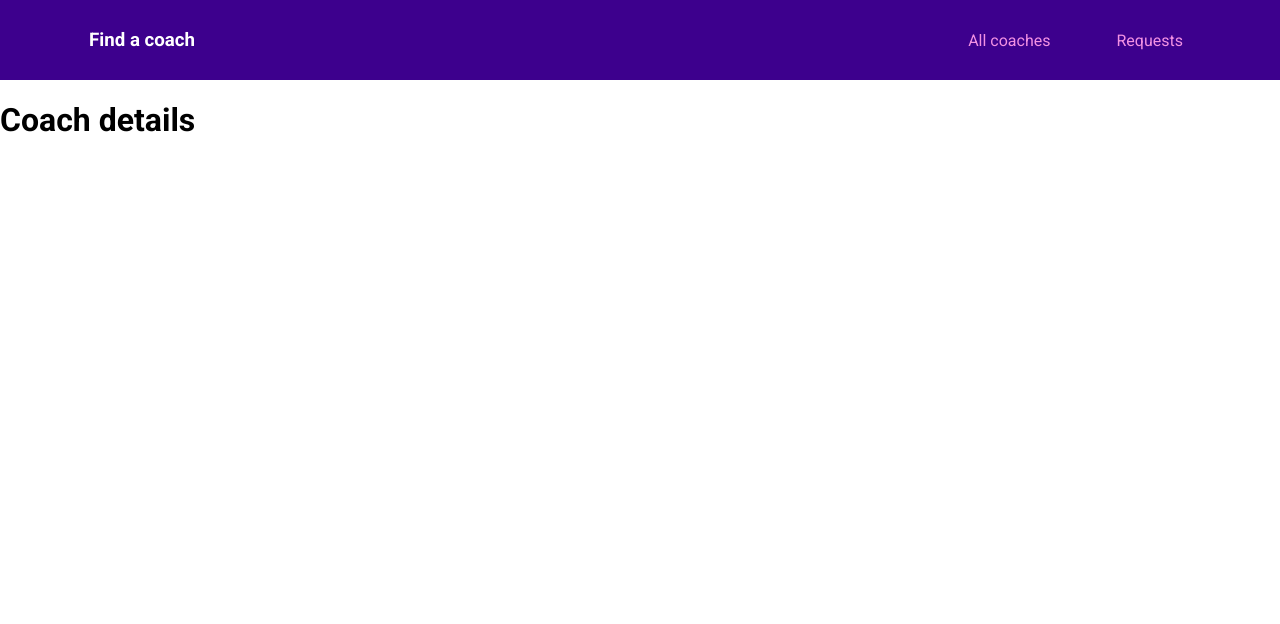
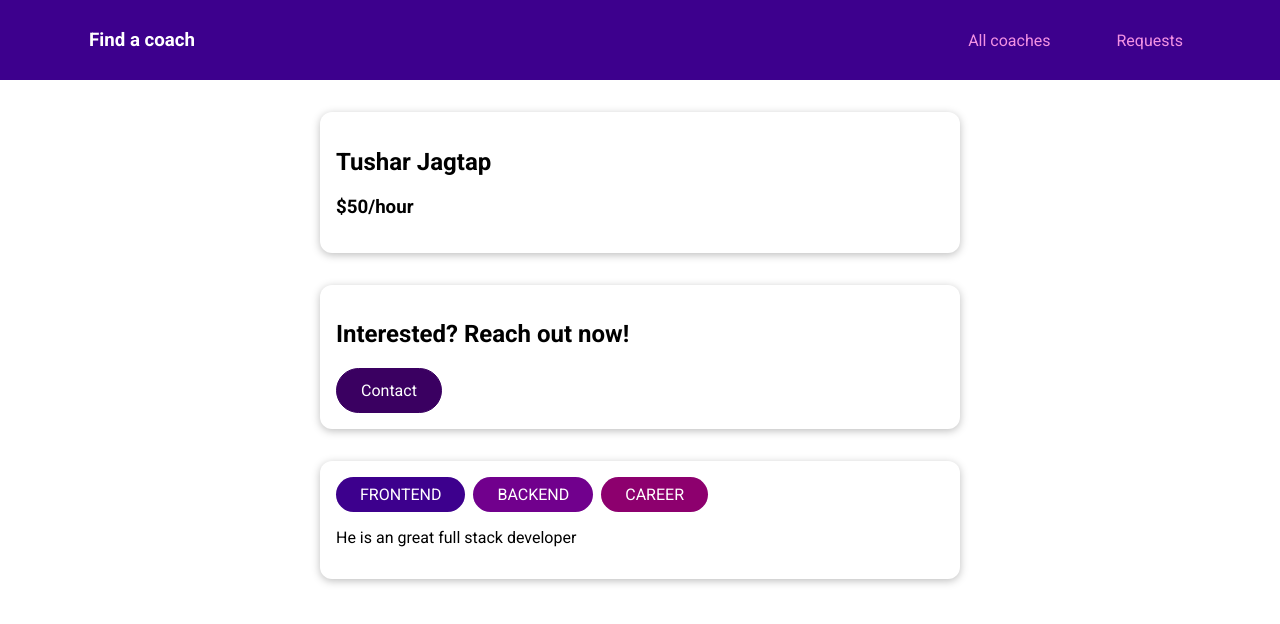
Before and after one commit to jagtap0920/vue-course-complete-guide, a Vue app: page /coaches/c1 in a window 1280 px wide. Shown: the top 624 px of the page. Built offline with nearby package versions, Linux system fonts and the light colour scheme.

Commit message:
[TASK] Added coach details page

```diff
--- a/src/pages/coaches/CoachDetail.vue
+++ b/src/pages/coaches/CoachDetail.vue
@@ -1,9 +1,63 @@
 <template>
-  <h1>Coach details</h1>
+  <section>
+    <base-card>
+      <h2>{{ fullName }}</h2>
+      <h3>${{ rate }}/hour</h3>
+    </base-card>
+  </section>
+  <section>
+    <base-card>
+      <header>
+        <h2>Interested? Reach out now!</h2>
+        <base-button link :to="contactLink">Contact</base-button>
+      </header>
+      <router-view></router-view>
+    </base-card>
+  </section>
+  <section>
+    <base-card>
+      <base-badge
+        v-for="area in areas"
+        :key="area"
+        :type="area"
+        :title="area"
+      ></base-badge>
+      <p>{{ description }}</p>
+    </base-card>
+  </section>
 </template>
 
 <script>
-export default {};
+export default {
+  props: ['id'],
+  data() {
+    return {
+      selectedCoach: null,
+    };
+  },
+  computed: {
+    fullName() {
+      return this.selectedCoach.firstName + ' ' + this.selectedCoach.lastName;
+    },
+    rate() {
+      return this.selectedCoach.hourlyRate;
+    },
+    description() {
+      return this.selectedCoach.description;
+    },
+    contactLink() {
+      return this.$route.path + '/' + this.id + '/contact';
+    },
+    areas() {
+      return this.selectedCoach.areas;
+    },
+  },
+  created() {
+    this.selectedCoach = this.$store.getters['coaches/coaches'].find(
+      (coach) => coach.id === this.id
+    );
+  },
+};
 </script>
 
 <style></style>
--- a/src/routes/router.js
+++ b/src/routes/router.js
@@ -15,6 +15,7 @@
     {
       path: '/coaches/:id',
       component: CoachDetail,
+      props: true,
       children: [{ path: 'contact', component: ContactCoach }],
     },
     { path: '/register', component: CoachRegister },
```
